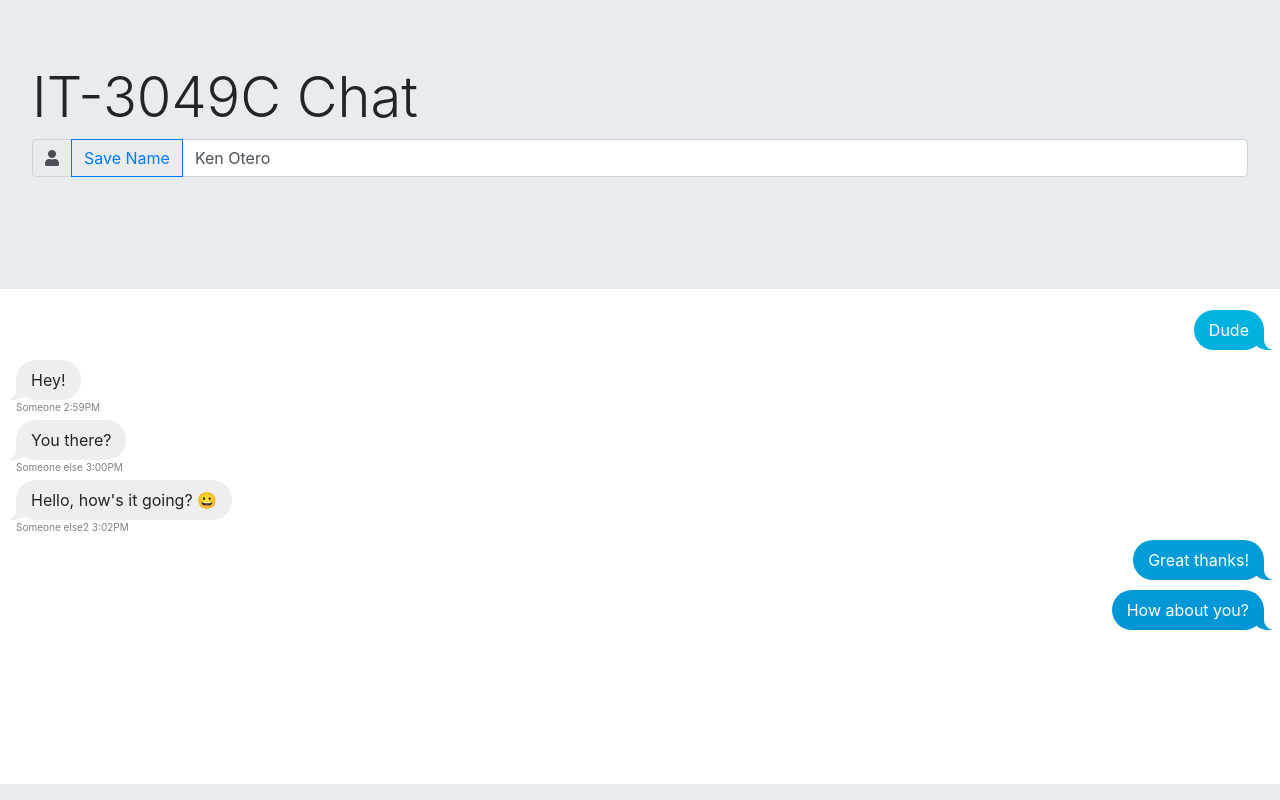
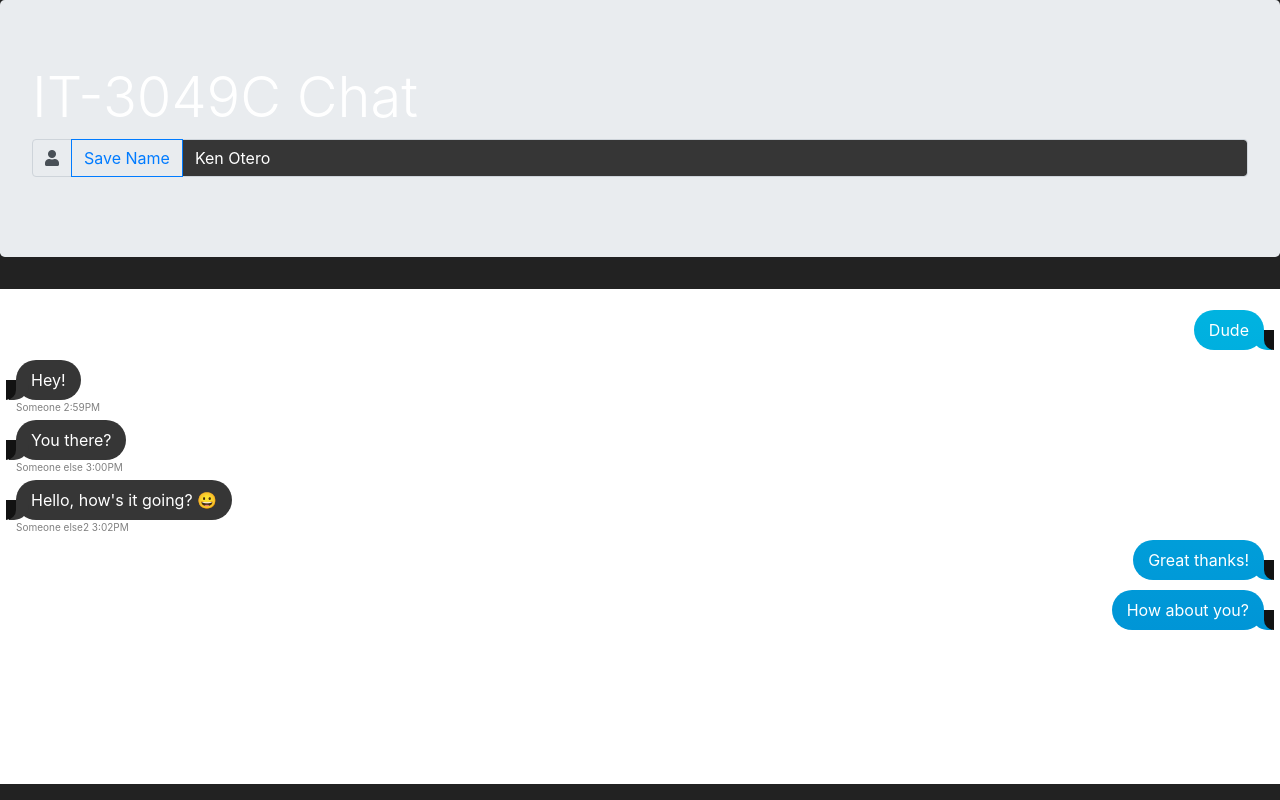
Before and after one commit to it3049c-fall22-henderson/chatting-application-KennethOtero, a website with bundled scripts: page index.html in a window 1280 px wide. Built offline with nearby package versions, Linux system fonts and the light colour scheme.

Commit message:
Changed styling to have a dark theme

```diff
--- a/resources/css/styles.css
+++ b/resources/css/styles.css
@@ -11,15 +11,21 @@ html {
 body {
     display: flex;
     flex-direction: column;
+    background-color: #121212;
 }
 
 header,
     footer {
-    background: #e9ecef;
+    background: #222; /* #e9ecef */
 }
 
 .jumbotron {
     margin-bottom:0;
+    background-color: #222;
+}
+
+.jumbotron h1 {
+  color: white;
 }
 
 footer {
@@ -59,8 +65,9 @@ footer {
 
 .yours .message {
   margin-right: 25%;
-  background-color: #eee;
+  background-color: rgb(54, 54, 54);
   position: relative;
+  color: white;
 }
 
 .yours .message:before {
@@ -71,7 +78,7 @@ footer {
   left: -7px;
   height: 20px;
   width: 20px;
-  background: #eee;
+  background: rgb(54, 54, 54);
   border-bottom-right-radius: 15px;
 }
 
@@ -83,7 +90,7 @@ footer {
   left: -10px;
   width: 10px;
   height: 20px;
-  background: white;
+  background: #121212; /* white */
   border-bottom-right-radius: 10px;
 }
 
@@ -120,6 +127,24 @@ footer {
   right: -10px;
   width: 10px;
   height: 20px;
-  background: white;
+  background: #121212; /* white */
   border-bottom-left-radius: 10px;
 }
+
+#my-name-input {
+  background-color: #363636;
+  color: white;
+}
+
+#my-name-input::-webkit-input-placeholder {
+  color: lightgray;
+}
+
+#my-message {
+  background-color: #363636;
+  color: white;
+}
+
+#my-message::-webkit-input-placeholder {
+  color: lightgray;
+}
```
